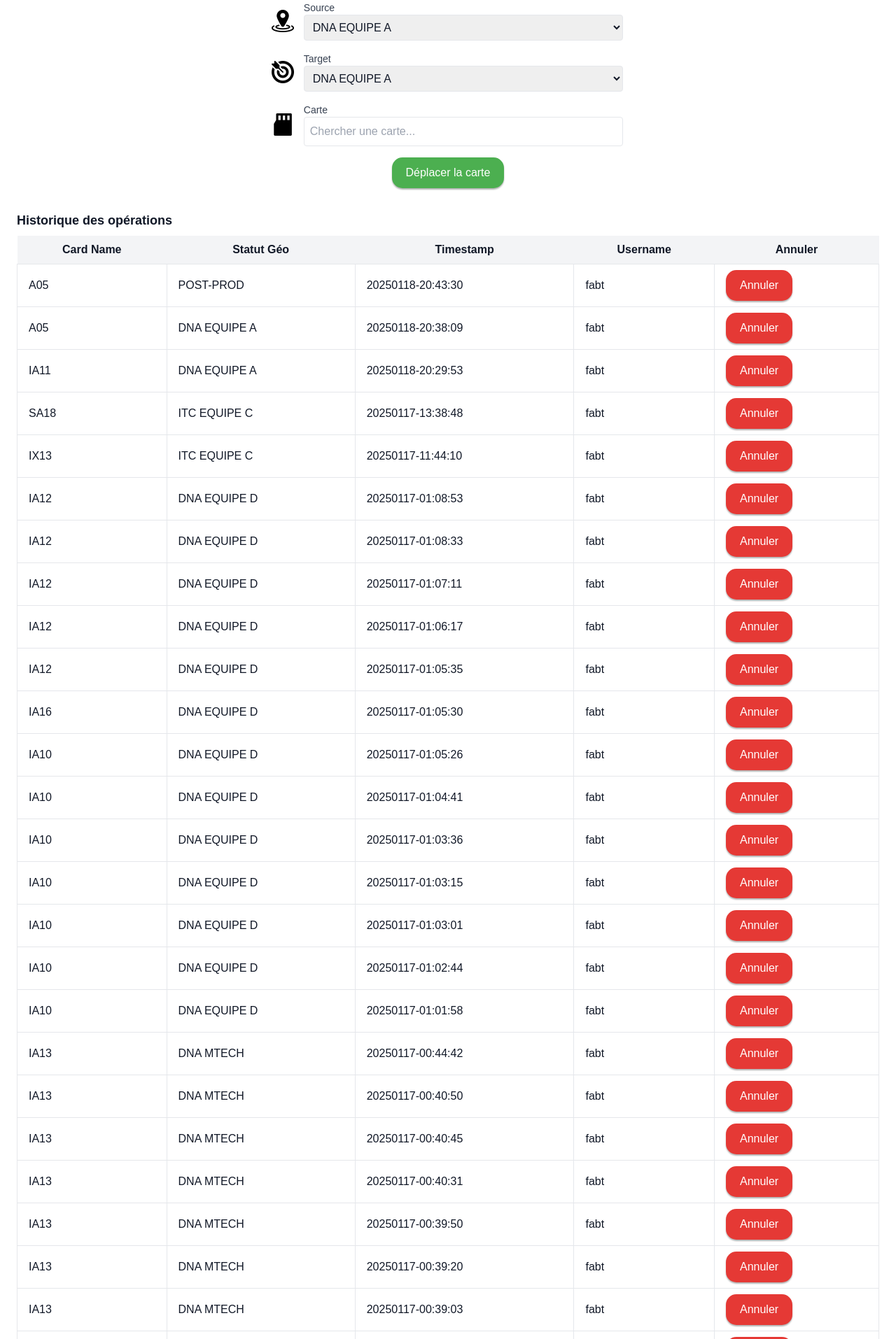
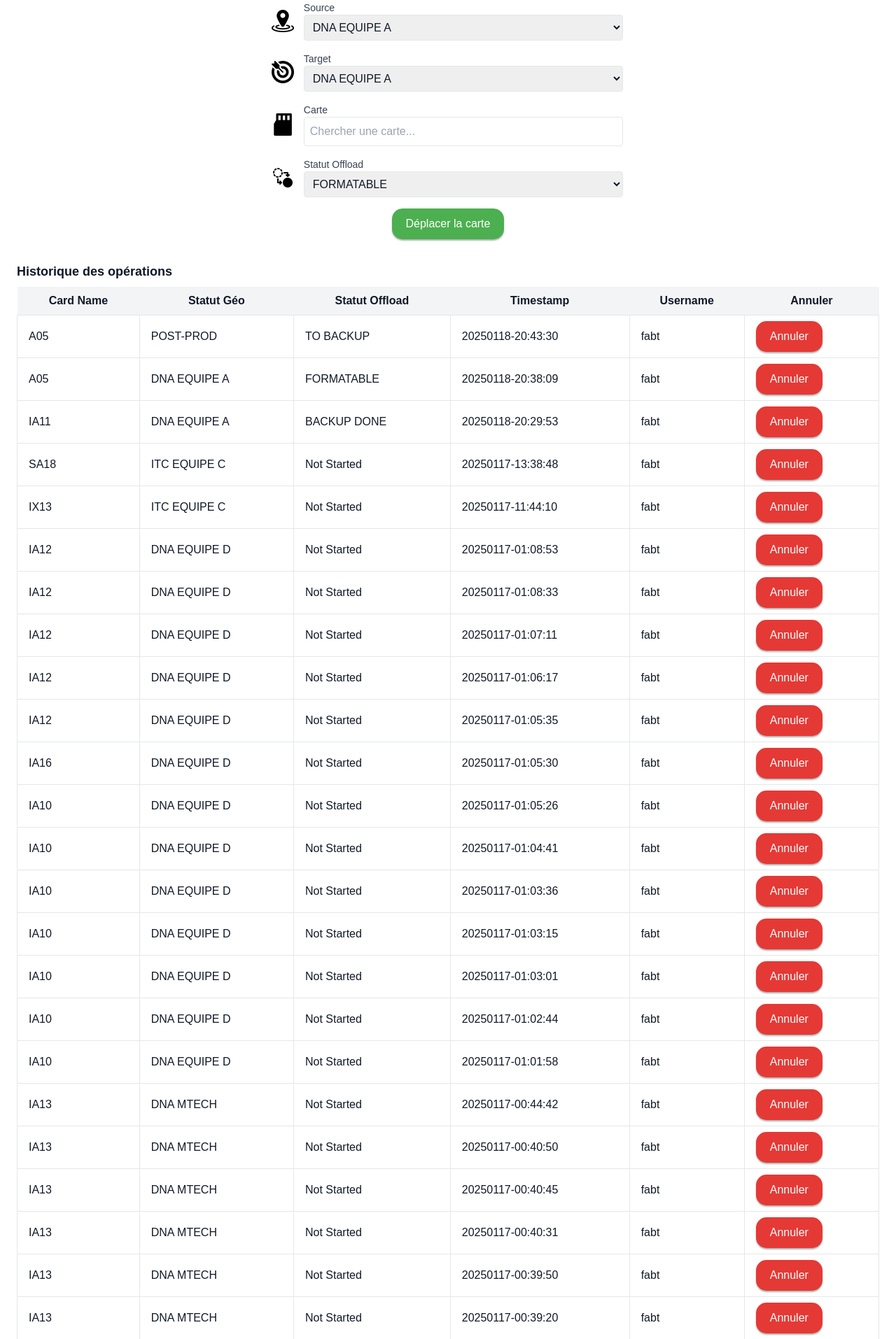
Before and after one commit to Redcat468/Cardtracker-V3, a Flask app: page /track in a window 1280 px wide. Shown: the part 463-2377 px from the top of the page at 70% size. Run offline with Flask 3, Linux system fonts and the light colour scheme; a user stored in the database is signed in; style sheets or scripts are compiled from the project's sources; some libraries are stand-ins or nearby versions.

Commit message:
offload is here !!!

```diff
--- a/app.py
+++ b/app.py
@@ -1,5 +1,5 @@
 from flask import Flask, render_template, redirect, url_for, request, flash
-from models import db, User, Operation, Card, StatusGeo, CanceledOperation
+from models import db, User, Operation, Card, StatusGeo, CanceledOperation, OffloadStatus
 from flask_login import LoginManager, login_user, logout_user, login_required, current_user
 import os
 from datetime import datetime
@@ -95,6 +95,9 @@ def track():
     # Récupérer tous les statuts géographiques
     status_geo = StatusGeo.query.all()
 
+    # Récupérer les statuts offload
+    offload_statuses = OffloadStatus.query.all()
+
     # Initialiser les opérations pour l'historique (limitées aux 50 dernières)
     operations = Operation.query.order_by(Operation.timestamp.desc()).limit(50).all()
 
@@ -103,6 +106,7 @@ def track():
         source = request.form.get('source')
         target = request.form.get('target')
         card_name = request.form.get('card')
+        offload_status = request.form.get('offload_status')
 
         if card_name:
             card = Card.query.filter_by(card_name=card_name).first()
@@ -112,23 +116,26 @@ def track():
                     username=current_user.username,
                     card_name=card_name,
                     statut_geo=target,
-                    timestamp=datetime.now().strftime('%Y%m%d-%H:%M:%S')
+                    timestamp=datetime.now().strftime('%Y%m%d-%H:%M:%S'),
+                    offload_status=offload_status  # Ajout du statut offload
                 )
                 db.session.add(new_operation)
 
                 # Mettre à jour la carte
                 card.statut_geo = target
+                card.offload_status = offload_status  # Mise à jour du statut offload
                 card.last_operation = datetime.now()
                 card.usage += 1  # Incrémenter l'usage
                 db.session.commit()
 
-                flash(f"Carte {card_name} déplacée avec succès.")
+                flash(f"Carte {card_name} déplacée avec succès et statut offload mis à jour.")
             else:
                 flash("Carte introuvable.")
         else:
             flash("Veuillez sélectionner une carte.")
 
-    return render_template('track.html', status_geo=status_geo, operations=operations)
+    return render_template('track.html', status_geo=status_geo, offload_statuses=offload_statuses, operations=operations)
+
 
 
 @app.route('/get_cards_by_status/<status>', methods=['GET'])
@@ -156,11 +163,13 @@ def get_operations():
             "id": operation.id,
             "card_name": operation.card_name,
             "statut_geo": operation.statut_geo,
+            "offload_status": operation.offload_status,  # Inclure le statut offload
             "timestamp": operation.timestamp,
             "username": operation.username
         }
         for operation in operations
     ])
+
 
 # Route pour annuler une opération
 @app.route('/cancel_operation/<int:operation_id>', methods=['POST'])
@@ -184,7 +193,8 @@ def cancel_operation(operation_id):
                 card_name=operation.card_name,
                 statut_geo=operation.statut_geo,
                 timestamp=operation.timestamp,
-                username=current_user.username
+                username=current_user.username,
+                offload_status=operation.offload_status  # Sauvegarder le statut offload dans canceled_operations
             )
             db.session.add(canceled_operation)
             print(f"Opération annulée ajoutée à CanceledOperation : {canceled_operation}")
@@ -198,16 +208,18 @@ def cancel_operation(operation_id):
             last_operation = Operation.query.filter_by(card_name=card.card_name).order_by(Operation.timestamp.desc()).first()
             if last_operation:
                 card.statut_geo = last_operation.statut_geo
+                card.offload_status = last_operation.offload_status  # Rétablir le dernier statut offload
                 if isinstance(last_operation.timestamp, str):
                     card.last_operation = datetime.strptime(last_operation.timestamp, '%Y%m%d-%H:%M:%S')
                 else:
                     card.last_operation = last_operation.timestamp
             else:
                 card.statut_geo = 'INCONNU'
+                card.offload_status = None  # Réinitialiser le statut offload
                 card.last_operation = None
 
             db.session.commit()
-            print("Carte mise à jour avec le dernier statut géographique")
+            print("Carte mise à jour avec le dernier statut géographique et offload")
         else:
             print("Carte introuvable.")
             flash("Carte introuvable.")
@@ -216,6 +228,7 @@ def cancel_operation(operation_id):
         flash("Opération introuvable.")
 
     return redirect(url_for('track'))
+
 
 
 # Route pour afficher les opérations de "Spot"
@@ -290,8 +303,8 @@ def spot():
                                 "minute": timestamp.minute
                             },
                             "text": {
-                                "headline": f"Position : {op.statut_geo}",
-                                "text": f"Carte: {op.card_name} | User: {op.username} | Statut géo: {op.statut_geo}"
+                                "headline": f"Position : {op.statut_geo} / {op.offload_status} ",
+                                "text": f"Carte: {op.card_name} | User: {op.username} | Statut géo: {op.statut_geo} | Statut Offload: {op.offload_status}"
                             }
                         })
                     except ValueError:
--- a/templates/spot.html
+++ b/templates/spot.html
@@ -54,6 +54,7 @@
                     <tr class="bg-gray-100">
                         <th class="px-4 py-2 border">Nom de la Carte</th>
                         <th class="px-4 py-2 border">Statut Géo</th>
+                        <th class="px-4 py-2 border">Statut Offload</th>
                         <th class="px-4 py-2 border">Timestamp</th>
                         <th class="px-4 py-2 border">Utilisateur</th>
                         <th class="px-4 py-2 border">Actions</th> <!-- Nouvelle colonne -->
@@ -64,6 +65,7 @@
                         <tr>
                             <td class="border px-4 py-2">{{ operation.card_name }}</td>
                             <td class="border px-4 py-2">{{ operation.statut_geo }}</td>
+                            <td class="border px-4 py-2">{{operation.offload_status}}</td>
                             <td class="border px-4 py-2">{{ operation.timestamp }}</td>
                             <td class="border px-4 py-2">{{ operation.username }}</td>
                             <td class="border px-4 py-2">
@@ -103,6 +105,7 @@
             <div class="p-4 mt-4 bg-gray-100 rounded shadow-lg">
                 <h4 class="text-xl font-bold">{{ card_info.card_name }} - Informations</h4>
                 <ul>
+                    <li><strong>Statut offload</strong> {{ card_info.offload_status }}</li>
                     <li><strong>Capacité:</strong> {{ card_info.capacity }} Go</li>
                     <li><strong>Marque:</strong> {{ card_info.brand }}</li>
                     <li><strong>Type:</strong> {{ card_info.card_type }}</li>
--- a/templates/track.html
+++ b/templates/track.html
@@ -62,6 +62,25 @@
             </div>
         </div>
 
+        <!-- Champ Statut Offload -->
+        <div class="mb-4 flex items-center">
+            <div class="flex items-center justify-center h-full">
+                <img src="{{ url_for('static', filename='images/offload.png') }}" alt="Offload Icon"
+                    style="height: 2rem; width: auto;margin-right: 1rem;">
+            </div>
+            <div class="w-full">
+                <label for="offload_status" class="block text-sm font-medium text-gray-700">Statut Offload</label>
+                <select id="offload_status" name="offload_status" class="border p-2 rounded w-full">
+                    {% for status in offload_statuses %}
+                        <option value="{{ status.status_name }}" {% if request.form.get('offload_status') == status.status_name %}selected{% endif %}>
+                            {{ status.status_name }}
+                        </option>
+                    {% endfor %}
+                </select>
+            </div>
+        </div>
+
+
         <div class="flex justify-center">
             <button type="submit" name="move_card" class="btn">Déplacer la carte</button>
         </div>
@@ -77,6 +96,7 @@
             <tr class="bg-gray-100">
                 <th class="px-4 py-2">Card Name</th>
                 <th class="px-4 py-2">Statut Géo</th>
+                <th class="px-4 py-2">Statut Offload</th> <!-- Nouvelle colonne -->
                 <th class="px-4 py-2">Timestamp</th>
                 <th class="px-4 py-2">Username</th>
                 <th class="px-4 py-2">Annuler</th>
@@ -87,6 +107,7 @@
         </tbody>
     </table>
 </div>
+
 
 <script>
     // Fonction pour récupérer les opérations
@@ -101,6 +122,7 @@
                     row.innerHTML = `
                         <td class="border px-4 py-2">${operation.card_name}</td>
                         <td class="border px-4 py-2">${operation.statut_geo}</td>
+                        <td class="border px-4 py-2">${operation.offload_status}</td>
                         <td class="border px-4 py-2">${operation.timestamp}</td>
                         <td class="border px-4 py-2">${operation.username}</td>
                         <td class="border px-4 py-2">
```
Also changed, not shown: instance/card_tracker.db, static/images/offload.png (added).
